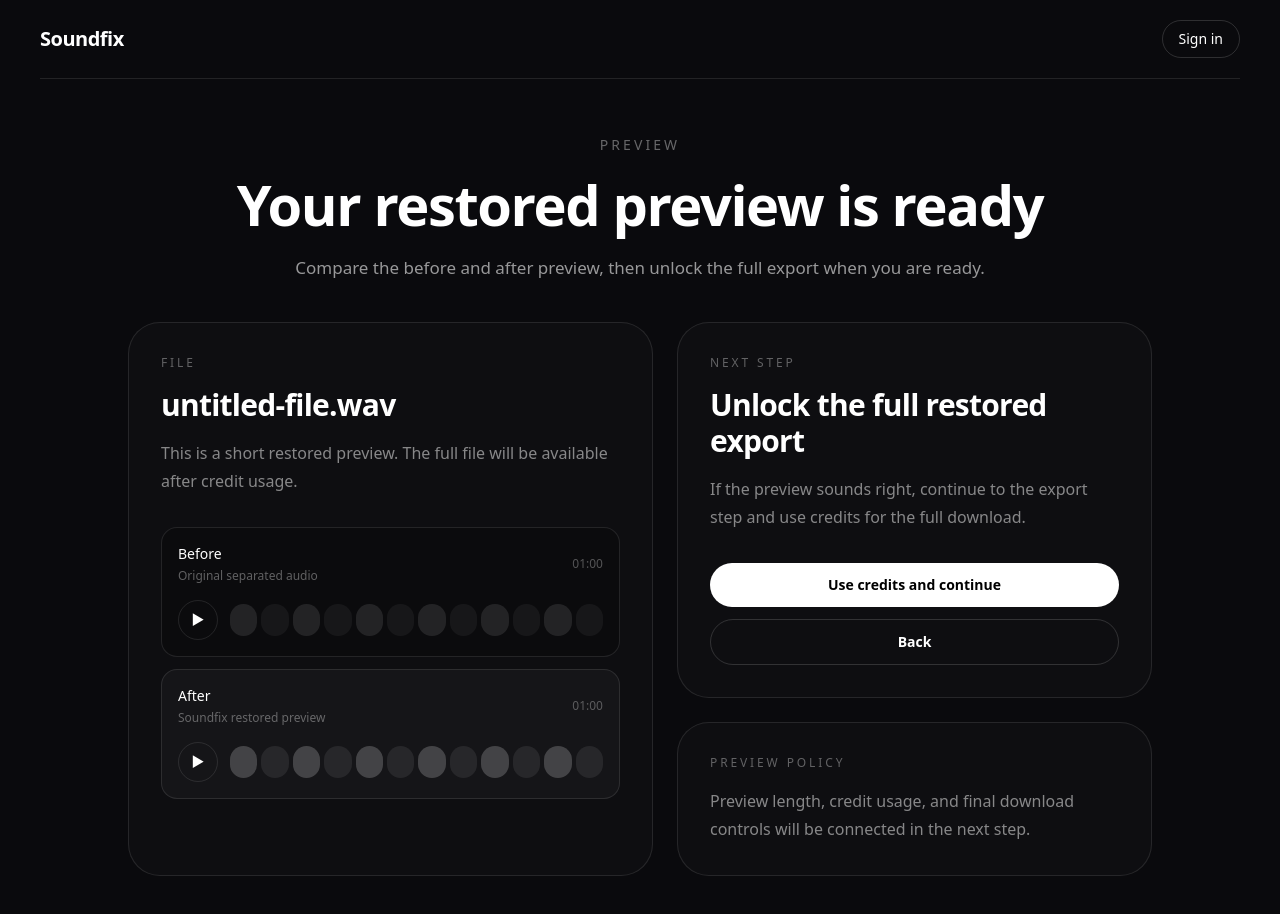
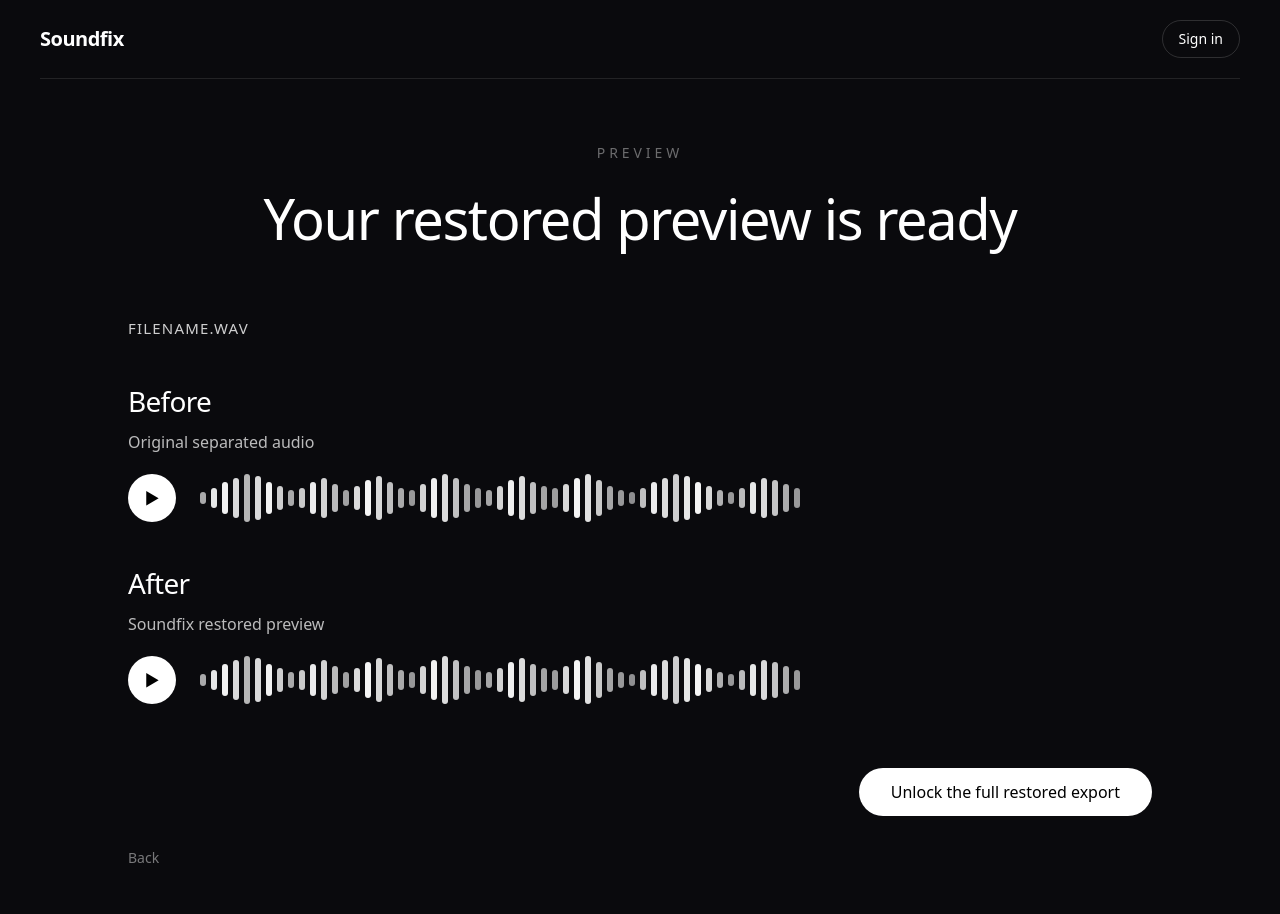
Before and after one commit to cocoro-sugiura/soundfix, a Next.js app in the folder frontend/: page /preview in a window 1280 px wide. Shown: the top 914 px of the page. Built offline with nearby package versions, Linux system fonts and the light colour scheme.

Commit message:
refactor: simplify preview page to minimal single-column layout

```diff
--- a/frontend/app/preview/page.tsx
+++ b/frontend/app/preview/page.tsx
@@ -5,7 +5,7 @@
 
 export default function PreviewPage() {
   const searchParams = useSearchParams();
-  const fileName = searchParams.get("file") || "untitled-file.wav";
+  const fileName = searchParams.get("file") || "FILENAME.wav";
 
   return (
     <main className="min-h-screen bg-[#0a0a0d] text-white">
@@ -19,129 +19,184 @@
           </button>
         </header>
 
-        <section className="flex flex-1 flex-col justify-center py-10 lg:py-14">
-          <div className="mx-auto w-full max-w-4xl text-center">
-            <p className="text-sm font-medium uppercase tracking-[0.22em] text-white/38">
+        <section className="flex flex-1 flex-col items-center py-12 lg:py-16">
+          <div className="w-full max-w-5xl">
+            <div className="text-center">
+              <p className="text-sm font-medium uppercase tracking-[0.28em] text-white/40">
                 Preview
               </p>
 
-            <h1 className="mt-5 text-4xl font-semibold leading-[1.06] tracking-tight text-white sm:text-5xl lg:text-[56px]">
+              <h1 className="mt-5 text-4xl font-medium leading-tight tracking-tight text-white sm:text-5xl lg:text-[56px]">
                 Your restored preview is ready
               </h1>
-
-            <p className="mt-5 text-base leading-7 text-white/58 sm:text-[17px]">
-              Compare the before and after preview, then unlock the full export when you are ready.
-            </p>
             </div>
 
-          <div className="mx-auto mt-10 grid w-full max-w-5xl gap-6 lg:grid-cols-[1.05fr_0.95fr]">
-            <div className="rounded-[32px] border border-white/10 bg-white/[0.02] p-6 sm:p-8">
-              <p className="text-xs font-medium uppercase tracking-[0.24em] text-white/35">
-                File
-              </p>
-              <p className="mt-4 text-2xl font-semibold tracking-tight text-white sm:text-3xl">
+            <div className="mt-16">
+              <p className="text-[15px] font-medium uppercase tracking-[0.08em] text-white/80">
                 {fileName}
               </p>
-              <p className="mt-4 text-sm leading-7 text-white/50 sm:text-base">
-                This is a short restored preview. The full file will be available after credit usage.
+
+              <div className="mt-10 space-y-10">
+                <div>
+                  <p className="text-[22px] font-medium tracking-tight text-white sm:text-[28px]">
+                    Before
+                  </p>
+                  <p className="mt-2 text-base text-white/72">
+                    Original separated audio
                   </p>
 
-              <div className="mt-8 space-y-3">
-                <div className="rounded-2xl border border-white/10 bg-black/20 p-4">
-                  <div className="flex items-center justify-between">
-                    <div>
-                      <p className="text-sm font-medium text-white">Before</p>
-                      <p className="mt-1 text-xs text-white/35">Original separated audio</p>
-                    </div>
-                    <span className="text-xs text-white/30">01:00</span>
-                  </div>
+                  <div className="mt-5 flex items-center gap-6">
+                    <button className="flex h-12 w-12 shrink-0 items-center justify-center rounded-full bg-white text-base text-black transition hover:opacity-90">
+                      ▶
+                    </button>
 
-                  <div className="mt-4 flex items-center gap-3">
-                    <div className="flex h-10 w-10 items-center justify-center rounded-full border border-white/10 text-sm text-white">
-                      ▶
-                    </div>
-                    <div className="grid flex-1 grid-cols-12 gap-1">
-                      <div className="h-8 rounded-full bg-white/10" />
-                      <div className="h-8 rounded-full bg-white/5" />
-                      <div className="h-8 rounded-full bg-white/10" />
-                      <div className="h-8 rounded-full bg-white/5" />
-                      <div className="h-8 rounded-full bg-white/10" />
-                      <div className="h-8 rounded-full bg-white/5" />
-                      <div className="h-8 rounded-full bg-white/10" />
-                      <div className="h-8 rounded-full bg-white/5" />
-                      <div className="h-8 rounded-full bg-white/10" />
-                      <div className="h-8 rounded-full bg-white/5" />
-                      <div className="h-8 rounded-full bg-white/10" />
-                      <div className="h-8 rounded-full bg-white/5" />
+                    <div className="flex flex-1 items-center gap-[5px]">
+                      <div className="h-3 w-1.5 rounded-full bg-white/65" />
+                      <div className="h-5 w-1.5 rounded-full bg-white/90" />
+                      <div className="h-8 w-1.5 rounded-full bg-white/95" />
+                      <div className="h-10 w-1.5 rounded-full bg-white/85" />
+                      <div className="h-12 w-1.5 rounded-full bg-white/70" />
+                      <div className="h-11 w-1.5 rounded-full bg-white/85" />
+                      <div className="h-8 w-1.5 rounded-full bg-white/95" />
+                      <div className="h-6 w-1.5 rounded-full bg-white/80" />
+                      <div className="h-4 w-1.5 rounded-full bg-white/65" />
+                      <div className="h-5 w-1.5 rounded-full bg-white/78" />
+                      <div className="h-8 w-1.5 rounded-full bg-white/92" />
+                      <div className="h-10 w-1.5 rounded-full bg-white/82" />
+                      <div className="h-7 w-1.5 rounded-full bg-white/72" />
+                      <div className="h-4 w-1.5 rounded-full bg-white/62" />
+                      <div className="h-6 w-1.5 rounded-full bg-white/85" />
+                      <div className="h-9 w-1.5 rounded-full bg-white/96" />
+                      <div className="h-11 w-1.5 rounded-full bg-white/84" />
+                      <div className="h-8 w-1.5 rounded-full bg-white/74" />
+                      <div className="h-5 w-1.5 rounded-full bg-white/65" />
+                      <div className="h-4 w-1.5 rounded-full bg-white/58" />
+                      <div className="h-7 w-1.5 rounded-full bg-white/82" />
+                      <div className="h-10 w-1.5 rounded-full bg-white/94" />
+                      <div className="h-12 w-1.5 rounded-full bg-white/86" />
+                      <div className="h-10 w-1.5 rounded-full bg-white/75" />
+                      <div className="h-7 w-1.5 rounded-full bg-white/64" />
+                      <div className="h-5 w-1.5 rounded-full bg-white/58" />
+                      <div className="h-4 w-1.5 rounded-full bg-white/64" />
+                      <div className="h-6 w-1.5 rounded-full bg-white/82" />
+                      <div className="h-9 w-1.5 rounded-full bg-white/94" />
+                      <div className="h-11 w-1.5 rounded-full bg-white/86" />
+                      <div className="h-8 w-1.5 rounded-full bg-white/74" />
+                      <div className="h-6 w-1.5 rounded-full bg-white/63" />
+                      <div className="h-5 w-1.5 rounded-full bg-white/60" />
+                      <div className="h-7 w-1.5 rounded-full bg-white/84" />
+                      <div className="h-10 w-1.5 rounded-full bg-white/96" />
+                      <div className="h-12 w-1.5 rounded-full bg-white/88" />
+                      <div className="h-9 w-1.5 rounded-full bg-white/78" />
+                      <div className="h-6 w-1.5 rounded-full bg-white/64" />
+                      <div className="h-4 w-1.5 rounded-full bg-white/58" />
+                      <div className="h-3 w-1.5 rounded-full bg-white/54" />
+                      <div className="h-5 w-1.5 rounded-full bg-white/74" />
+                      <div className="h-8 w-1.5 rounded-full bg-white/92" />
+                      <div className="h-10 w-1.5 rounded-full bg-white/86" />
+                      <div className="h-12 w-1.5 rounded-full bg-white/80" />
+                      <div className="h-11 w-1.5 rounded-full bg-white/90" />
+                      <div className="h-8 w-1.5 rounded-full bg-white/96" />
+                      <div className="h-6 w-1.5 rounded-full bg-white/84" />
+                      <div className="h-4 w-1.5 rounded-full bg-white/68" />
+                      <div className="h-3 w-1.5 rounded-full bg-white/58" />
+                      <div className="h-5 w-1.5 rounded-full bg-white/72" />
+                      <div className="h-8 w-1.5 rounded-full bg-white/90" />
+                      <div className="h-10 w-1.5 rounded-full bg-white/85" />
+                      <div className="h-9 w-1.5 rounded-full bg-white/76" />
+                      <div className="h-7 w-1.5 rounded-full bg-white/66" />
+                      <div className="h-5 w-1.5 rounded-full bg-white/58" />
                     </div>
                   </div>
                 </div>
 
-                <div className="rounded-2xl border border-white/10 bg-white/[0.03] p-4">
-                  <div className="flex items-center justify-between">
                 <div>
-                      <p className="text-sm font-medium text-white">After</p>
-                      <p className="mt-1 text-xs text-white/35">Soundfix restored preview</p>
-                    </div>
-                    <span className="text-xs text-white/30">01:00</span>
-                  </div>
+                  <p className="text-[22px] font-medium tracking-tight text-white sm:text-[28px]">
+                    After
+                  </p>
+                  <p className="mt-2 text-base text-white/72">
+                    Soundfix restored preview
+                  </p>
 
-                  <div className="mt-4 flex items-center gap-3">
-                    <div className="flex h-10 w-10 items-center justify-center rounded-full border border-white/10 text-sm text-white">
+                  <div className="mt-5 flex items-center gap-6">
+                    <button className="flex h-12 w-12 shrink-0 items-center justify-center rounded-full bg-white text-base text-black transition hover:opacity-90">
                       ▶
-                    </div>
-                    <div className="grid flex-1 grid-cols-12 gap-1">
-                      <div className="h-8 rounded-full bg-white/20" />
-                      <div className="h-8 rounded-full bg-white/8" />
-                      <div className="h-8 rounded-full bg-white/20" />
-                      <div className="h-8 rounded-full bg-white/8" />
-                      <div className="h-8 rounded-full bg-white/20" />
-                      <div className="h-8 rounded-full bg-white/8" />
-                      <div className="h-8 rounded-full bg-white/20" />
-                      <div className="h-8 rounded-full bg-white/8" />
-                      <div className="h-8 rounded-full bg-white/20" />
-                      <div className="h-8 rounded-full bg-white/8" />
-                      <div className="h-8 rounded-full bg-white/20" />
-                      <div className="h-8 rounded-full bg-white/8" />
-                    </div>
+                    </button>
+
+                    <div className="flex flex-1 items-center gap-[5px]">
+                      <div className="h-3 w-1.5 rounded-full bg-white/65" />
+                      <div className="h-5 w-1.5 rounded-full bg-white/90" />
+                      <div className="h-8 w-1.5 rounded-full bg-white/95" />
+                      <div className="h-10 w-1.5 rounded-full bg-white/85" />
+                      <div className="h-12 w-1.5 rounded-full bg-white/70" />
+                      <div className="h-11 w-1.5 rounded-full bg-white/85" />
+                      <div className="h-8 w-1.5 rounded-full bg-white/95" />
+                      <div className="h-6 w-1.5 rounded-full bg-white/80" />
+                      <div className="h-4 w-1.5 rounded-full bg-white/65" />
+                      <div className="h-5 w-1.5 rounded-full bg-white/78" />
+                      <div className="h-8 w-1.5 rounded-full bg-white/92" />
+                      <div className="h-10 w-1.5 rounded-full bg-white/82" />
+                      <div className="h-7 w-1.5 rounded-full bg-white/72" />
+                      <div className="h-4 w-1.5 rounded-full bg-white/62" />
+                      <div className="h-6 w-1.5 rounded-full bg-white/85" />
+                      <div className="h-9 w-1.5 rounded-full bg-white/96" />
+                      <div className="h-11 w-1.5 rounded-full bg-white/84" />
+                      <div className="h-8 w-1.5 rounded-full bg-white/74" />
+                      <div className="h-5 w-1.5 rounded-full bg-white/65" />
+                      <div className="h-4 w-1.5 rounded-full bg-white/58" />
+                      <div className="h-7 w-1.5 rounded-full bg-white/82" />
+                      <div className="h-10 w-1.5 rounded-full bg-white/94" />
+                      <div className="h-12 w-1.5 rounded-full bg-white/86" />
+                      <div className="h-10 w-1.5 rounded-full bg-white/75" />
+                      <div className="h-7 w-1.5 rounded-full bg-white/64" />
+                      <div className="h-5 w-1.5 rounded-full bg-white/58" />
+                      <div className="h-4 w-1.5 rounded-full bg-white/64" />
+                      <div className="h-6 w-1.5 rounded-full bg-white/82" />
+                      <div className="h-9 w-1.5 rounded-full bg-white/94" />
+                      <div className="h-11 w-1.5 rounded-full bg-white/86" />
+                      <div className="h-8 w-1.5 rounded-full bg-white/74" />
+                      <div className="h-6 w-1.5 rounded-full bg-white/63" />
+                      <div className="h-5 w-1.5 rounded-full bg-white/60" />
+                      <div className="h-7 w-1.5 rounded-full bg-white/84" />
+                      <div className="h-10 w-1.5 rounded-full bg-white/96" />
+                      <div className="h-12 w-1.5 rounded-full bg-white/88" />
+                      <div className="h-9 w-1.5 rounded-full bg-white/78" />
+                      <div className="h-6 w-1.5 rounded-full bg-white/64" />
+                      <div className="h-4 w-1.5 rounded-full bg-white/58" />
+                      <div className="h-3 w-1.5 rounded-full bg-white/54" />
+                      <div className="h-5 w-1.5 rounded-full bg-white/74" />
+                      <div className="h-8 w-1.5 rounded-full bg-white/92" />
+                      <div className="h-10 w-1.5 rounded-full bg-white/86" />
+                      <div className="h-12 w-1.5 rounded-full bg-white/80" />
+                      <div className="h-11 w-1.5 rounded-full bg-white/90" />
+                      <div className="h-8 w-1.5 rounded-full bg-white/96" />
+                      <div className="h-6 w-1.5 rounded-full bg-white/84" />
+                      <div className="h-4 w-1.5 rounded-full bg-white/68" />
+                      <div className="h-3 w-1.5 rounded-full bg-white/58" />
+                      <div className="h-5 w-1.5 rounded-full bg-white/72" />
+                      <div className="h-8 w-1.5 rounded-full bg-white/90" />
+                      <div className="h-10 w-1.5 rounded-full bg-white/85" />
+                      <div className="h-9 w-1.5 rounded-full bg-white/76" />
+                      <div className="h-7 w-1.5 rounded-full bg-white/66" />
+                      <div className="h-5 w-1.5 rounded-full bg-white/58" />
                     </div>
                   </div>
                 </div>
               </div>
 
-            <div className="flex flex-col gap-6">
-              <div className="rounded-[32px] border border-white/10 bg-white/[0.02] p-6 sm:p-8">
-                <p className="text-xs font-medium uppercase tracking-[0.24em] text-white/35">
-                  Next step
-                </p>
-                <p className="mt-4 text-2xl font-semibold tracking-tight text-white sm:text-3xl">
+              <div className="mt-16 flex justify-end">
+                <button className="rounded-full bg-white px-8 py-3 text-base font-medium text-black transition hover:opacity-90">
                   Unlock the full restored export
-                </p>
-                <p className="mt-4 text-sm leading-7 text-white/50 sm:text-base">
-                  If the preview sounds right, continue to the export step and use credits for the full download.
-                </p>
+                </button>
+              </div>
 
-                <div className="mt-8 flex flex-col gap-3">
-                  <button className="rounded-full bg-white px-6 py-3 text-sm font-semibold text-black transition hover:opacity-90">
-                    Use credits and continue
-                  </button>
-
+              <div className="mt-8 flex justify-start">
                 <Link
                   href="/"
-                    className="rounded-full border border-white/15 px-6 py-3 text-center text-sm font-semibold text-white transition hover:border-white/30 hover:bg-white/5"
+                  className="text-sm text-white/45 transition hover:text-white/70"
                 >
                   Back
                 </Link>
-                </div>
-              </div>
-
-              <div className="rounded-[32px] border border-white/10 bg-white/[0.02] p-6 sm:p-8">
-                <p className="text-xs font-medium uppercase tracking-[0.24em] text-white/35">
-                  Preview policy
-                </p>
-                <p className="mt-4 text-sm leading-7 text-white/50 sm:text-base">
-                  Preview length, credit usage, and final download controls will be connected in the next step.
-                </p>
               </div>
             </div>
           </div>
```
Lines whose indentation alone changed are shown as unchanged.
